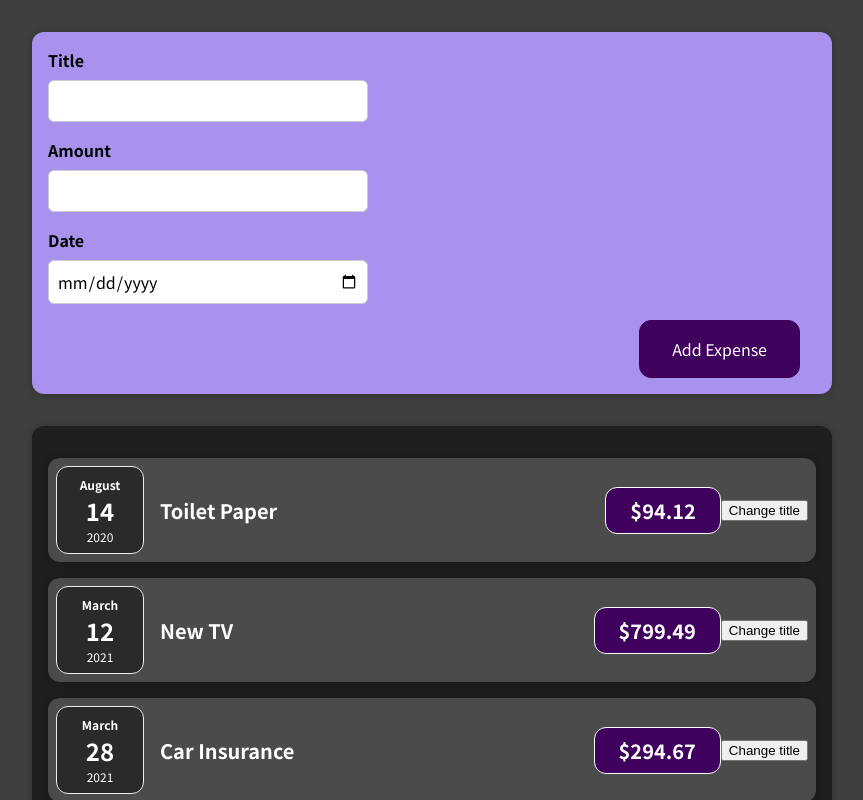
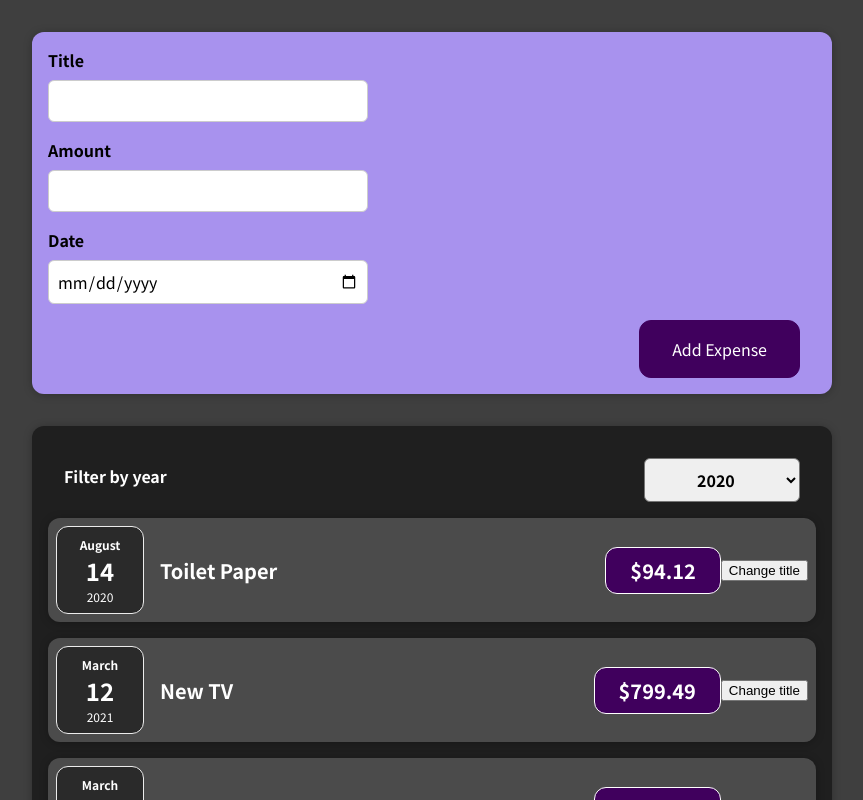
Before and after one commit to ITexpLee/React-Complete-Guide, a React (Create React App) app: page / in a window 1280 px wide. Shown: the top 800 px of the page, without its empty margins (208-1071 px from the left). Built offline with nearby package versions, Linux system fonts and the light colour scheme.

Commit message:
Created multiple components with two way binding

```diff
--- a/src/App.js
+++ b/src/App.js
@@ -27,11 +27,17 @@
       date: new Date(2021, 5, 12),
     },
   ];
+
+  //Creating a user defined function for event to get Expense
+  const addExpenseHandler = (expense) => {
+    console.log(expense);
+  };
+
   return (
     <div>
       {/* We will pass all data to be required in expense item component as attributes*/}
       {/* We can pass the entire array of objects as attributes too*/}
-      <NewExpense />
+      <NewExpense onAddExpense={addExpenseHandler} />
       <Expenses item={expenses} />
     </div>
   );
--- /dev/null
+++ b/src/components/ExpenseSelection/ExpensesFilter.css
@@ -0,0 +1,24 @@
+.expenses-filter {
+    color: white;
+    padding: 0 1rem;
+}
+
+.expenses-filter__control {
+    display: flex;
+    width: 100%;
+    align-items: center;
+    justify-content: space-between;
+    margin: 1rem 0;
+}
+
+.expenses-filter label {
+    font-weight: bold;
+    margin-bottom: 0.5rem;
+}
+
+.expenses-filter select {
+    font: inherit;
+    padding: 0.5rem 3rem;
+    font-weight: bold;
+    border-radius: 6px;
+}
--- /dev/null
+++ b/src/components/ExpenseSelection/ExpensesFilter.jsx
@@ -0,0 +1,28 @@
+//Importing imp Components and Modules
+import React from 'react';
+import './ExpensesFilter.css';
+import '../Expenses/Expenses';
+
+const ExpensesFilter = (props) => {
+
+  //Event handler for filter Selection
+  const expensesFilterHandler = (event) => {
+    props.onFilterChange(event.target.value);
+  }
+
+  return (
+    <div className='expenses-filter'>
+      <div className='expenses-filter__control'>
+        <label>Filter by year</label>
+        <select onChange={expensesFilterHandler} value={props.year}>
+          <option value='2022'>2022</option>
+          <option value='2021'>2021</option>
+          <option value='2020'>2020</option>
+          <option value='2019'>2019</option>
+        </select>
+      </div>
+    </div>
+  );
+};
+
+export default ExpensesFilter;
--- a/src/components/Expenses/Expenses.js
+++ b/src/components/Expenses/Expenses.jsx
@@ -1,14 +1,26 @@
 //Importing custom components in tree ascending order
-import React from "react";
+import React, {useState} from "react";
 import ExpenseItem from "./ExpenseItem";
 import Card from "../UI/Card";
+import ExpensesFilter from "../ExpenseSelection/ExpensesFilter";
 
 //Import Css files
 import "./Expenses.css";
 
 const Expenses = (props) => {
+
+  //Keep hold of the year selected in State
+  const [ filteredYear, setFilteredYear] = useState('2020');
+
+  //User defined event function or attribute
+  const filterChangeHandler = (selectedYear) => {
+    setFilteredYear(selectedYear);
+  }
+
   return (
+    <div>
     <Card className="expenses">
+    <ExpensesFilter onFilterChange={filterChangeHandler} year={filteredYear}/>
       <ExpenseItem
         title={props.item[0].title}
         amount={props.item[0].amount}
@@ -30,6 +42,7 @@
         date={props.item[3].date}
       />
     </Card>
+    </div>
   );
 };
 
--- a/src/components/NewExpense/ExpenseForm.js
+++ /dev/null
@@ -1,37 +0,0 @@
-//Importing React and other Modules
-import React from "react";
-
-//Importing Css
-import "./ExpenseForm.css";
-
-const ExpenseForm = () => {
-  return (
-    <form>
-      {/* parts of Form component with title, Amount, Date */}
-      <div className="new-expense__controls">
-        <div className="new-expense__control">
-          <label>Title</label>
-          <input type="text" />
-        </div>
-      </div>
-      <div className="new-expense__controls">
-        <div className="new-expense__control">
-          <label>Amount</label>
-          <input type="number" min="0.01" step="0.01" />
-        </div>
-      </div>
-      <div className="new-expense__controls">
-        <div className="new-expense__control">
-          <label>Date</label>
-          <input type="date" min="2019-01-01" max="2022-12-31" />
-        </div>
-      </div>
-      {/* Button to submit */}
-      <div className="new-expense__actions">
-        <button type="submit">Add Expense</button>
-      </div>
-    </form>
-  );
-};
-
-export default ExpenseForm;
--- /dev/null
+++ b/src/components/NewExpense/ExpenseForm.jsx
@@ -0,0 +1,78 @@
+//Importing React and other Modules
+import React, { useState } from "react";
+
+//Importing Css
+import "./ExpenseForm.css";
+
+const ExpenseForm = (props) => {
+  //Using State to set title
+  // The first stores the default value and the second if the function for updation
+  const [enteredTitle, setEnteredTitle] = useState('');
+  //Using State to set Amount
+  const [enteredAmount, setEnteredAmount] = useState('');
+  //Using State to set Date
+  const [enteredDate, setEnteredDate] = useState('');
+
+  //Event handlers for title, Amount and Date change
+  const titleChangeHandler = (event) => {
+    setEnteredTitle(event.target.value);
+  }
+
+  const amountChangeHandler = (event) => {
+    setEnteredAmount(event.target.value);
+  }
+
+  const dateChangeHandler = (event) => {
+    setEnteredDate(event.target.value);
+  }
+
+  //Event handler for Submission
+  const submitHandler = (event) => {
+    // To prevent default reload of page
+    event.preventDefault();
+    //Combine all the states change
+    const expenseData = {
+      title: enteredTitle,
+      amount: enteredAmount,
+      // Constructing a new date with the date value user entered
+      date: new Date(enteredDate)
+    }
+    //Passing the data and storing it on NewExpense component (Parent)
+    props.onSaveExpenseData(expenseData);
+
+    //Empty all the input fields after submission
+    setEnteredTitle('');
+    setEnteredAmount('');
+    setEnteredDate('');
+  };
+
+  return (
+    <form onSubmit={submitHandler}>
+      {/* parts of Form component with title, Amount, Date */}
+      <div className="new-expense__controls">
+        <div className="new-expense__control">
+          <label>Title</label>
+          <input type="text" value={enteredTitle} onChange={titleChangeHandler}/>
+        </div>
+      </div>
+      <div className="new-expense__controls">
+        <div className="new-expense__control">
+          <label>Amount</label>
+          <input type="number" min="0.01" value={enteredAmount} step="0.01" onChange={amountChangeHandler}/>
+        </div>
+      </div>
+      <div className="new-expense__controls">
+        <div className="new-expense__control">
+          <label>Date</label>
+          <input type="date" min="2019-01-01" value={enteredDate} max="2022-12-31" onChange={dateChangeHandler}/>
+        </div>
+      </div>
+      {/* Button to submit */}
+      <div className="new-expense__actions">
+        <button type="submit">Add Expense</button>
+      </div>
+    </form>
+  );
+};
+
+export default ExpenseForm;
--- a/src/components/NewExpense/NewExpense.js
+++ /dev/null
@@ -1,17 +0,0 @@
-//Import React and other Modules
-import React from "react";
-import ExpenseForm from "./ExpenseForm";
-
-//Importing Css file
-import "./NewExpense.css";
-
-// We will transfer the form logic to another level to keep logic short
-const NewExpense = () => {
-  return (
-    <div className="new-expense">
-      <ExpenseForm />
-    </div>
-  );
-};
-
-export default NewExpense;
--- /dev/null
+++ b/src/components/NewExpense/NewExpense.jsx
@@ -0,0 +1,30 @@
+//Import React and other Modules
+import React from "react";
+import ExpenseForm from "./ExpenseForm";
+
+//Importing Css file
+import "./NewExpense.css";
+
+// We will transfer the form logic to another level to keep logic short
+const NewExpense = (props) => {
+
+  //Function for our custom event handler
+  const saveExpenseDataHandler = (enteredExpenseData) => {
+    //We now create the expense Data with entered Data and add id to be passed in Expense component
+    const expenseData = {
+      ...enteredExpenseData,
+      id: Math.random().toString()
+    }
+
+    //User defined event to pass Expense with ID(list) to App.js
+    props.onAddExpense(expenseData);
+  }
+
+  return (
+    <div className="new-expense">
+      <ExpenseForm onSaveExpenseData={saveExpenseDataHandler}/>
+    </div>
+  );
+};
+
+export default NewExpense;
```
Also changed, not shown: src/components/Expenses/ExpenseDate.jsx (renamed from src/components/Expenses/ExpenseDate.js), src/components/Expenses/ExpenseItem.jsx (renamed from src/components/Expenses/ExpenseItem.js), src/components/UI/Card.jsx (renamed from src/components/UI/Card.js).
